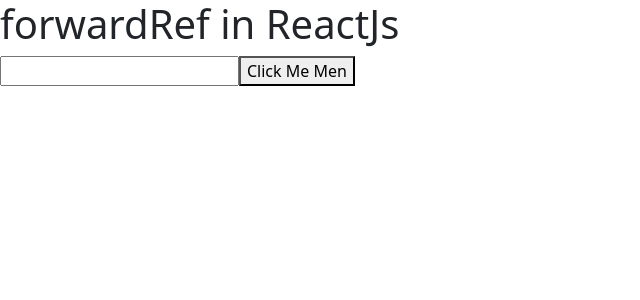
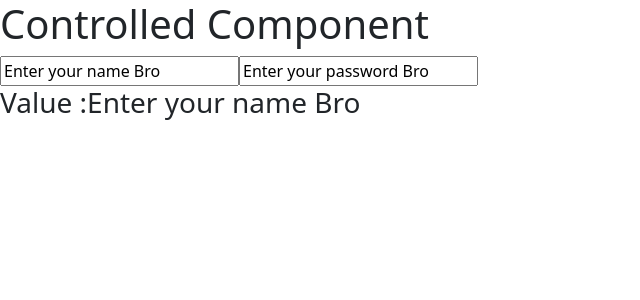
Before and after one commit to Bhaweshkiwitech/Reactjs_tutotrial-, a React (Create React App) app in the folder reactjstut01/: page / in a window 1280 px wide. Shown: the top 300 px of the page, without its empty margins (0-640 px from the left). Built offline with nearby package versions, Linux system fonts and the light colour scheme.

Commit message:
using controlled component in reactjs

```diff
--- a/reactjstut01/src/App.js
+++ b/reactjstut01/src/App.js
@@ -1,19 +1,15 @@
-import React,{useRef} from 'react'
-import User from './User'
+import React,{useState} from 'react'
 
-export default function App() {
-let inputRef=useRef(null)
-function updateInput(){
-  inputRef.current.value = '1000'
-  inputRef.current.style.color='red'
-  inputRef.current.focus()
-}
+ function App() {
+  let [val,setVal]=useState('Enter your name Bro')
+  let [item,setItem]=useState('Enter your password Bro')
   return (
- <>
-  <h1> forwardRef in ReactJs</h1>
-  <User ref={inputRef}/>
-  <button onClick={updateInput}>Click Me Men</button>
-
- </>
+    <>
+   <h1>Controlled Component</h1>
+   <input type="text" value={val} onChange={(e)=>setVal(e.target.value)}/>
+   <input type="text" value={item} onChange={(e)=>setItem(e.target.value)}/>
+   <h3>Value :{val}</h3>
+    </>
   )
 }
+export default App;
```
